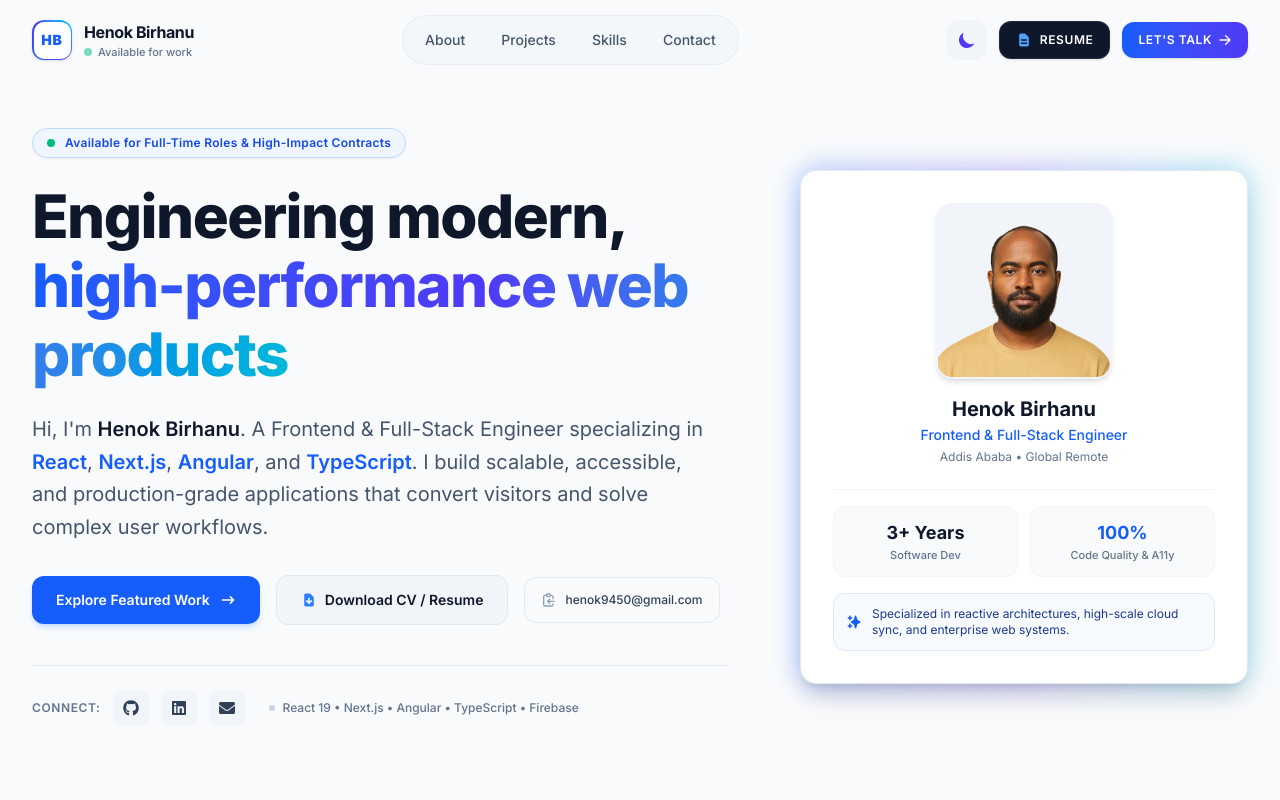
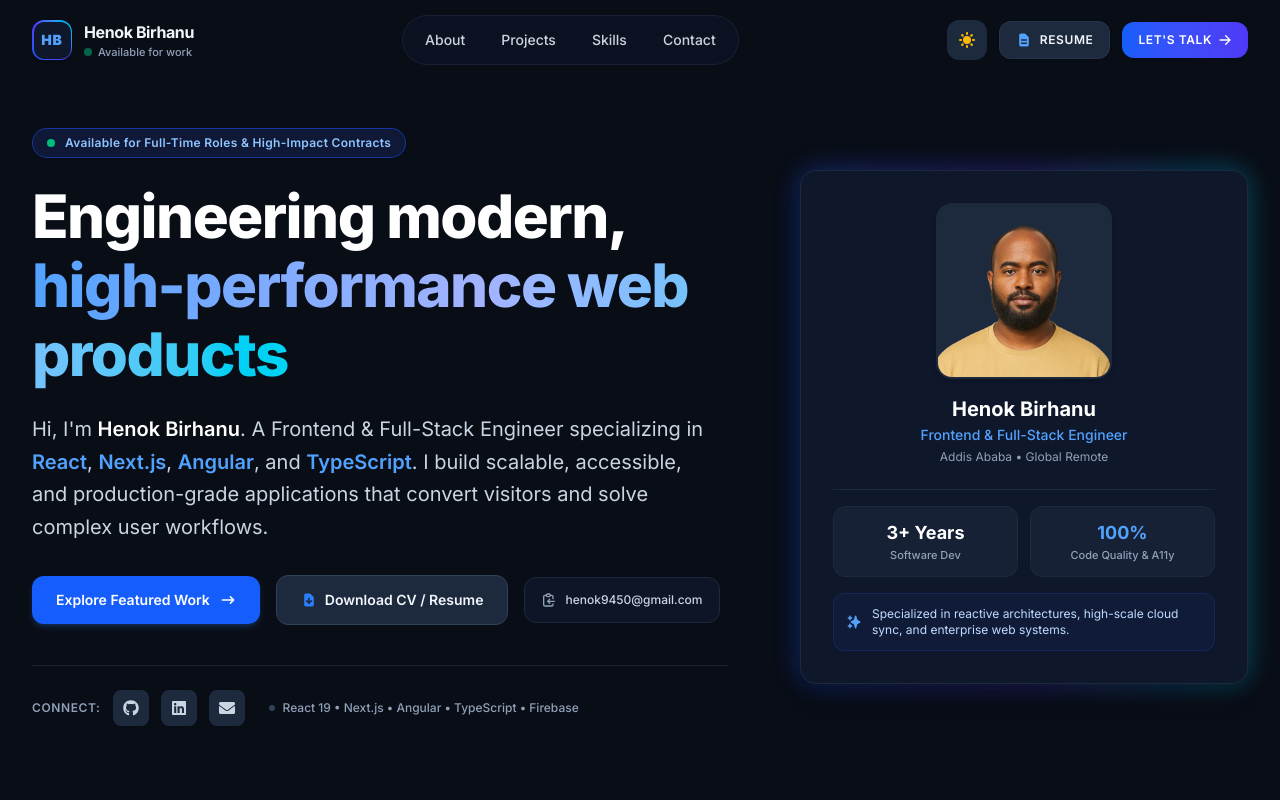
Before and after one commit to Henok9450/portfolio-site, a Next.js app: page / in a window 1280 px wide. Shown: the top 800 px of the page. Built offline with nearby package versions, Linux system fonts and the light colour scheme.

Commit message:
feat: set dark mode as the default theme for all visitors

```diff
--- a/app/components/ThemeProvider.tsx
+++ b/app/components/ThemeProvider.tsx
@@ -23,21 +23,16 @@ export function ThemeProvider({ children }: { children: React.ReactNode }) {
   useEffect(() => {
     setMounted(true);
     const savedTheme = localStorage.getItem('portfolio-theme') as Theme | null;
-    if (savedTheme) {
-      setThemeState(savedTheme);
-      if (savedTheme === 'dark') {
-        document.documentElement.classList.add('dark');
-      } else {
-        document.documentElement.classList.remove('dark');
-      }
+
+    // Explicitly default to 'dark' unless the user previously selected 'light'
+    if (savedTheme === 'light') {
+      setThemeState('light');
+      document.documentElement.classList.remove('dark');
     } else {
-      const prefersDark = window.matchMedia('(prefers-color-scheme: dark)').matches;
-      const initialTheme = prefersDark ? 'dark' : 'light';
-      setThemeState(initialTheme);
-      if (initialTheme === 'dark') {
-        document.documentElement.classList.add('dark');
-      } else {
-        document.documentElement.classList.remove('dark');
+      setThemeState('dark');
+      document.documentElement.classList.add('dark');
+      if (!savedTheme) {
+        localStorage.setItem('portfolio-theme', 'dark');
       }
     }
   }, []);
```
